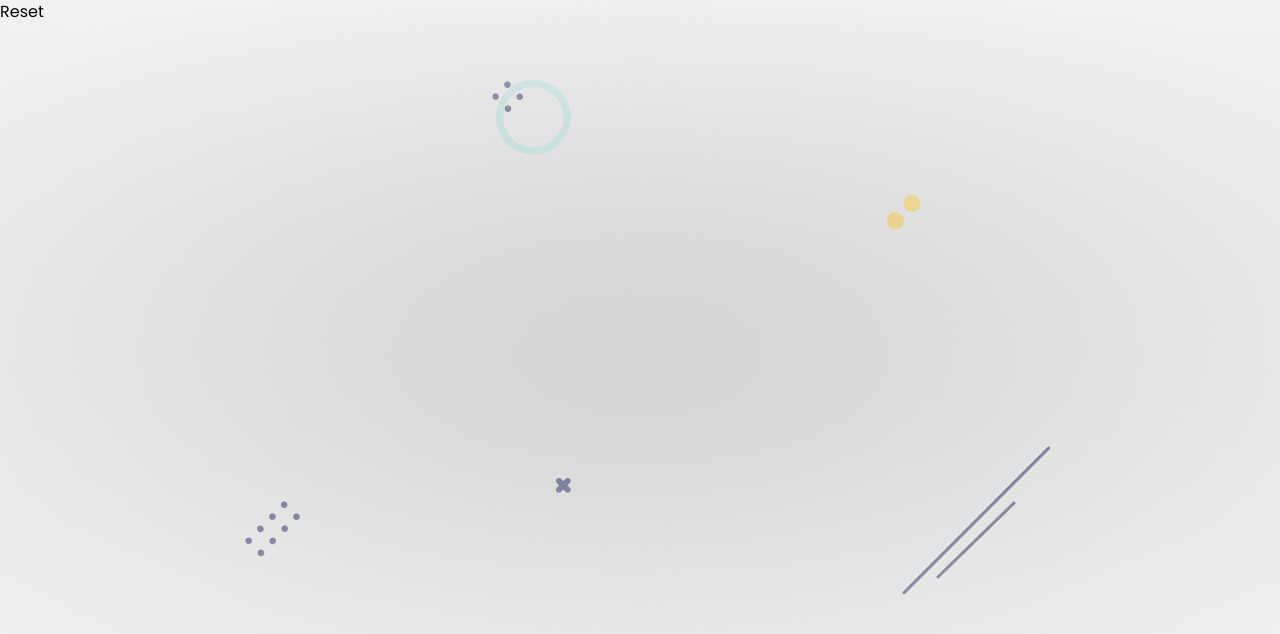
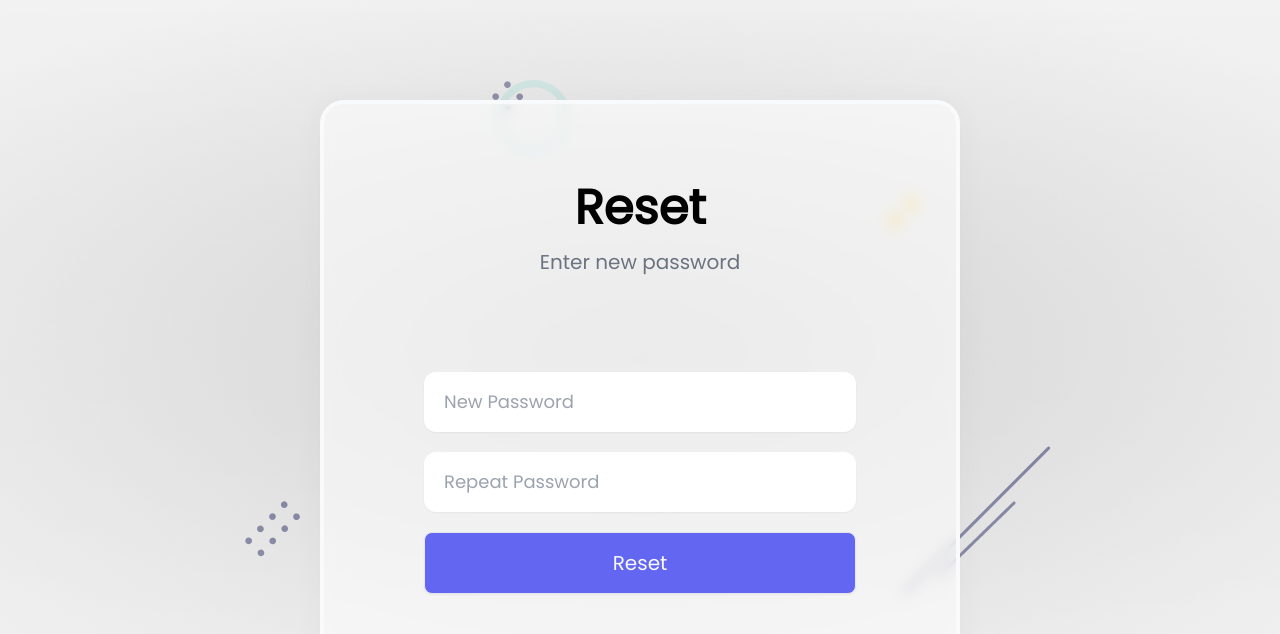
Before and after one commit to migara10/login_app, a React (Create React App) app in the folder client/: page /reset in a window 1280 px wide. Shown: the top 634 px of the page. Built offline with nearby package versions, Linux system fonts and the light colour scheme.

Commit message:
add recovery.js

```diff
--- a/client/src/components/Recovery.js
+++ b/client/src/components/Recovery.js
@@ -1,6 +1,5 @@
 import React from "react";
 import styles from "../styles/Username.module.css";
-import { Toaster } from "react-hot-toast";
 
 function Recovery() {
 
--- a/client/src/components/Reset.js
+++ b/client/src/components/Reset.js
@@ -1,9 +1,59 @@
-import React from 'react'
+import React from "react";
+import styles from "../styles/Username.module.css";
+import { Toaster } from "react-hot-toast";
+import { useFormik } from "formik";
+import { resetPasswordValidation } from "../helper/validate";
 
 function Reset() {
+  const formik = useFormik({
+    initialValues: {
+      password: "",
+      confirm_pwd: "",
+    },
+    validate: resetPasswordValidation,
+    validateOnBlur: false,
+    validateOnChange: false,
+    onSubmit: async (values) => {
+      console.log(values);
+    },
+  });
+
   return (
-    <div>Reset</div>
-  )
+    <div className="container mx-auto">
+      <Toaster position="top-center" reverseOrder={false} />
+      <div className="flex items-center justify-center h-screen">
+        <div className={styles.glass} style={{width: "50%"}}>
+          <div className="flex flex-col items-center title">
+            <h4 className="text-5xl font-bold">Reset</h4>
+            <span className="w-2/3 py-4 text-xl text-center text-gray-500">
+              Enter new password
+            </span>
+          </div>
+
+          <form className="pt-20" onSubmit={formik.handleSubmit}>
+            <div className="flex flex-col items-center textbox">
+              <input
+                {...formik.getFieldProps("password")}
+                className={styles.textbox}
+                type="text"
+                placeholder="New Password"
+              />
+              <input
+                {...formik.getFieldProps("confirm_pwd")}
+                className={styles.textbox}
+                type="text"
+                placeholder="Repeat Password"
+              />
+              <button className={styles.btn} type="submit">
+                Reset
+              </button>
+            </div>
+
+          </form>
+        </div>
+      </div>
+    </div>
+  );
 }
 
-export default Reset
+export default Reset;
--- a/client/src/helper/validate.js
+++ b/client/src/helper/validate.js
@@ -1,36 +1,47 @@
 // validate user name
-import toast from 'react-hot-toast'
+import toast from "react-hot-toast";
 
-export async function userNameValidate(values){
+export async function userNameValidate(values) {
   return userNameVerify({}, values);
 }
 
-function userNameVerify(errors = {}, values){
-    if(!values.userName){
-        errors.userName = toast.error("Require Username...!")
-    } else if(values.userName.includes(' ')){
-        errors.userName = toast.error("Invalid Username...!")
+function userNameVerify(errors = {}, values) {
+  if (!values.userName) {
+    errors.userName = toast.error("Require Username...!");
+  } else if (values.userName.includes(" ")) {
+    errors.userName = toast.error("Invalid Username...!");
   }
-    return errors
+  return errors;
 }
 
 // validate password
 
-export async function passwordValidate(values){
-    return passwordVerify({}, values)
+export async function passwordValidate(values) {
+  return passwordVerify({}, values);
 }
 
-function passwordVerify(errors = {}, values){
+function passwordVerify(errors = {}, values) {
   const min = 4;
-    const passwordRegex = /^(?=.*[!@#$%^&*()_+{}\[\]:;<>,.?~\\/-])[\w!@#$%^&*()_+{}\[\]:;<>,.?~\\/-]{8,}$/;
-    if(!values.password){
+  const passwordRegex = /^(?=.*[!@#$%^&*()_+{}[\]:;<>,.?~/-])[\w!@#$%^&*()_+{}[\]:;<>,.?~/-]{8,}$/;
+  if (!values.password) {
     errors.password = toast.error("Require Password...!");
-    } else if(values.password.includes(" ")){
+  } else if (values.password.includes(" ")) {
     errors.password = toast.error("Invalid Password...!");
-    } else if(values.password.length < min){
-        errors.password = toast.error(`Password Must Be greater than ${min}`)
-    } else if(!passwordRegex.test(values.password)){
+  } else if (values.password.length < min) {
+    errors.password = toast.error(`Password Must Be greater than ${min}`);
+  } else if (!passwordRegex.test(values.password)) {
     errors.password = toast.error("Password must have special characters");
   }
   return errors;
 }
+
+// validate reset password
+export async function resetPasswordValidation(values) {
+  const errors = passwordVerify({}, values);
+
+  if (values.password !== values.confirm_pwd) {
+    errors.exist = toast.error("Password not match...!");
+  }
+
+  return errors;
+}
```
Lines whose indentation alone changed are shown as unchanged.
